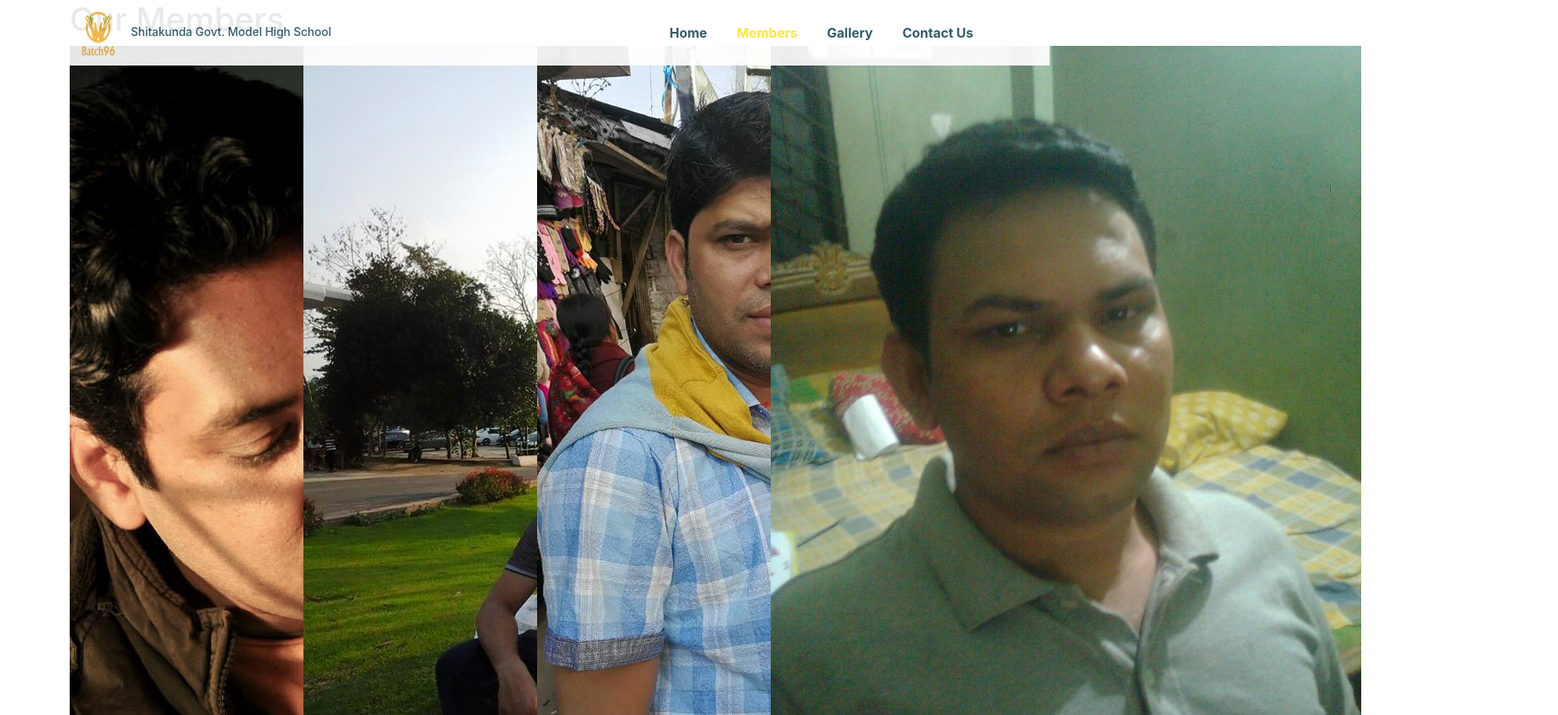
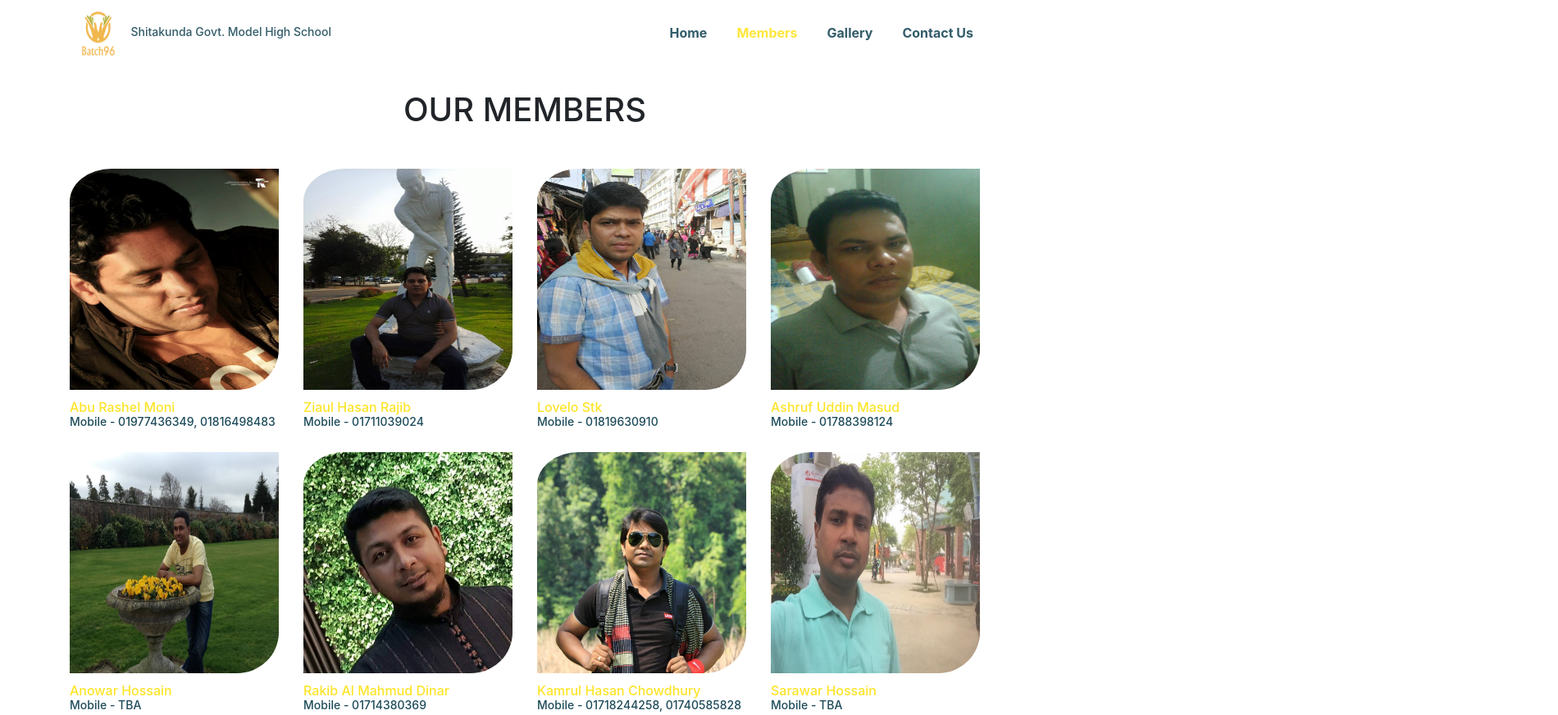
Before and after one commit to aburashelmoni-zz/batch96, a plain HTML site: page members.html in a window 1280 px wide. Shown: the top 873 px of the page at 82% size, 1900 px wide, since content can reach past the window. Drawn offline with Linux system fonts and the light colour scheme.

Commit message:
Add files via upload

```diff
--- a/css/style.css
+++ b/css/style.css
@@ -278,3 +278,40 @@ h2{
 #footer-area span{
     color: #FDE428;
 }
+
+/*Memeber pages*/
+
+#member-page-body{
+    padding-top: 100px;
+    padding-bottom: 80px;
+}
+#member-page-body h1{
+    padding-top: 10px;
+    padding-bottom: 20px;
+    text-transform: uppercase;
+    text-align: center;
+}
+#member-page-body img{
+    width: 100%;
+    height: 300px;
+    border-top-left-radius: 20%;
+    border-bottom-right-radius: 20%;
+    padding-top: 20px;
+    padding-bottom: 10px;
+}
+#member-page-body a{
+    text-decoration: none;
+}
+#member-page-body h5{
+    color: #FDE428;
+    font-size: 16px;
+    text-align: left;
+    padding-top: 2px;
+
+}
+#member-page-body h6{
+    color:#1D4B5A;
+    font-size: 14px;
+    margin-top: -8px;
+     text-align: left;
+}
```
